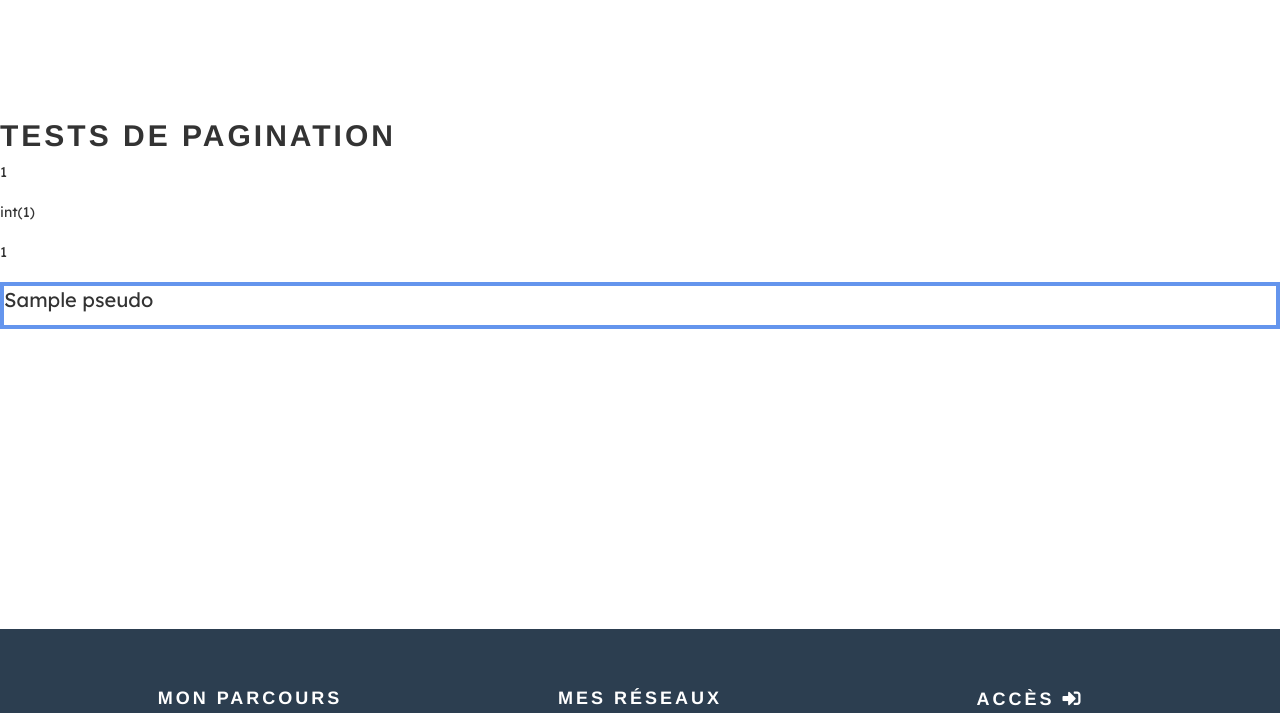
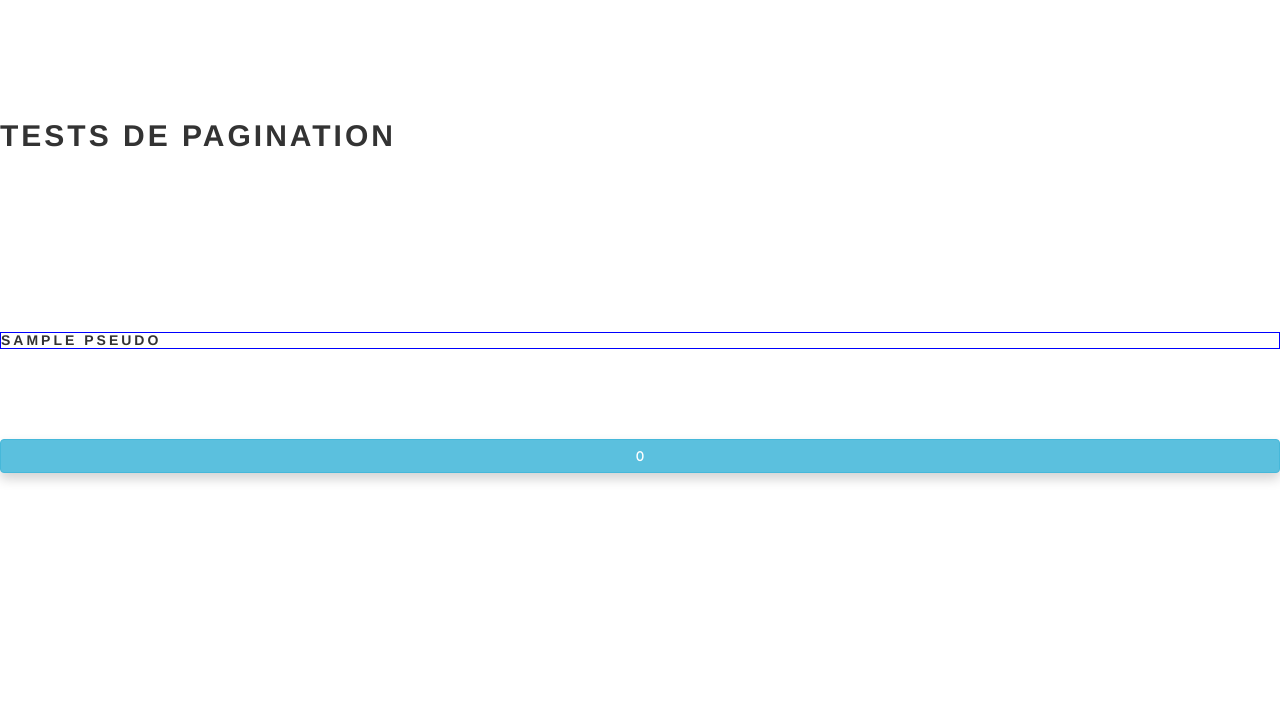
Before and after one commit to JEND-CODES/BLOG-PHP, a PHP site: template views/viewAbc.php in a window 1280 px wide. Shown: the part 101-814 px from the top of the page. Run offline with PHP 8.4, Linux system fonts and the light colour scheme; the template is opened without the code that fills it: most values are stand-ins (such as "Sample title", 1, 10 or a date in 2020); some libraries are stand-ins or nearby versions.

Commit message:
Branch update Views

```diff
--- a/views/viewAbc.php
+++ b/views/viewAbc.php
@@ -9,40 +9,114 @@ $nav_title = "Test Pagination";
 <h2>Tests de pagination</h2>
 
 <?php
-echo $count_comments;
+// echo $billy;
 ?>
 
 <br /><br />
 
 <?php
-var_dump($count_comments);
+// var_dump($count_comments);
+// var_dump($_POST);
 ?>
 
 <br /><br />
 
 <?php
-print_r($count_comments);
+//print_r($count_comments);
+//echo $count_comments;
 ?>
 
 <br /><br />
 
 <?php
+/*
+foreach ($_POST as $name => $value) {
+    echo $name; // email, for example
+    //echo $value; // the same as echo $_POST['email'], in this case
+}
+*/
+?>
 
-foreach($select_all_comments as $select_all_comment): ?>
+<br /><br />
 
-<div class="list-wrapper" style="border:4px solid cornflowerblue;">
+<?php
+//for ($i=0; $i < $count_comments; $i++)
+//echo $i;
+?>
 
-    <div>
 
-    <p><?= $select_all_comment->getPseudo() ?></p>
 
-    </div>
+<?php
+foreach($comment_lists as $comment_list): ?>
 
-</div>
+    <h5 style="border:1px solid blue;"><?= $comment_list->getPseudo() ?></h5>
 
 <?php endforeach; ?>
 
-<div id="pagination-container"></div>
+
+
+<br /><br />
+
+<!--<form action="abc?page=0" method="post">
+
+    <input style="width:100%;" class="btn btn-success" type="submit" name="next_page" value="0" />
+
+</form>-->
+
+
+
+<br /><br />
+
+<?php //echo $billy; ?>
+
+
+<!--<div style="border:2px solid blue; margin:10px;">
+    <a href="./abc?page=1">Page 1</a>
+    <a href="./abc?page=2">Page 2</a>
+    <a href="./abc?page=3">Page 3</a>
+</div>-->
+
+<!--<div id="pagination-container"></div>-->
+
+<?php
+
+// Division avec arrondi du résultat
+// La fonction ceil () arrondit à l'entier supérieur le plus proche
+// $numberBtn = ceil($count_comments / 5);
+
+// Résultat de la division du nombre de messages (sans arrondi)
+// $new_count = $count_comments / 5;
+// echo $new_count;
+
+// Résultat de la division arrondie à l'entier le plus proche
+// echo $numberBtn;
+
+// La fonction floor() arrondit à l'entier inférieur le plus proche
+$numberBtn = floor($count_comments / 5);
+
+// Boucle pour générer un nombre d'input correspondant à la division du nombre total de messages par 5 (on veut ici 5 messages par page)
+// Avec le résultat de cette boucle, on injecte la valeur $item dans le formulaire et dans l'input (?page=, name et value)
+// Cela va permettre de récupérer ces informations dans le controller avec la méthode $_POST
+// Précisément : la méthode du Controller $_POST['next_page'.$i] est prise dans une itération de possibilités de $_POST (ce qui équivaut à : if(!empty -> $_POST['next_page_0'], $_POST['next_page_1'], $_POST['next_page_2']...etc)
+// Ce process va permettre de collecter les données postées par chaque formulaire généré dans la boucle
+
+foreach(range(0, $numberBtn) as $item): ?>
+
+    <form action="abc?page=<?= $item ?>" method="post">
+
+        <input style="width:100%;" class="btn btn-info" type="submit" name="next_page_<?= $item ?>" value="<?= $item ?>" />
+
+    </form>
+
+<?php endforeach; ?>
+
+
+
+
+
+
+
+
 
 <div class="big-spacer"></div>
 
```
